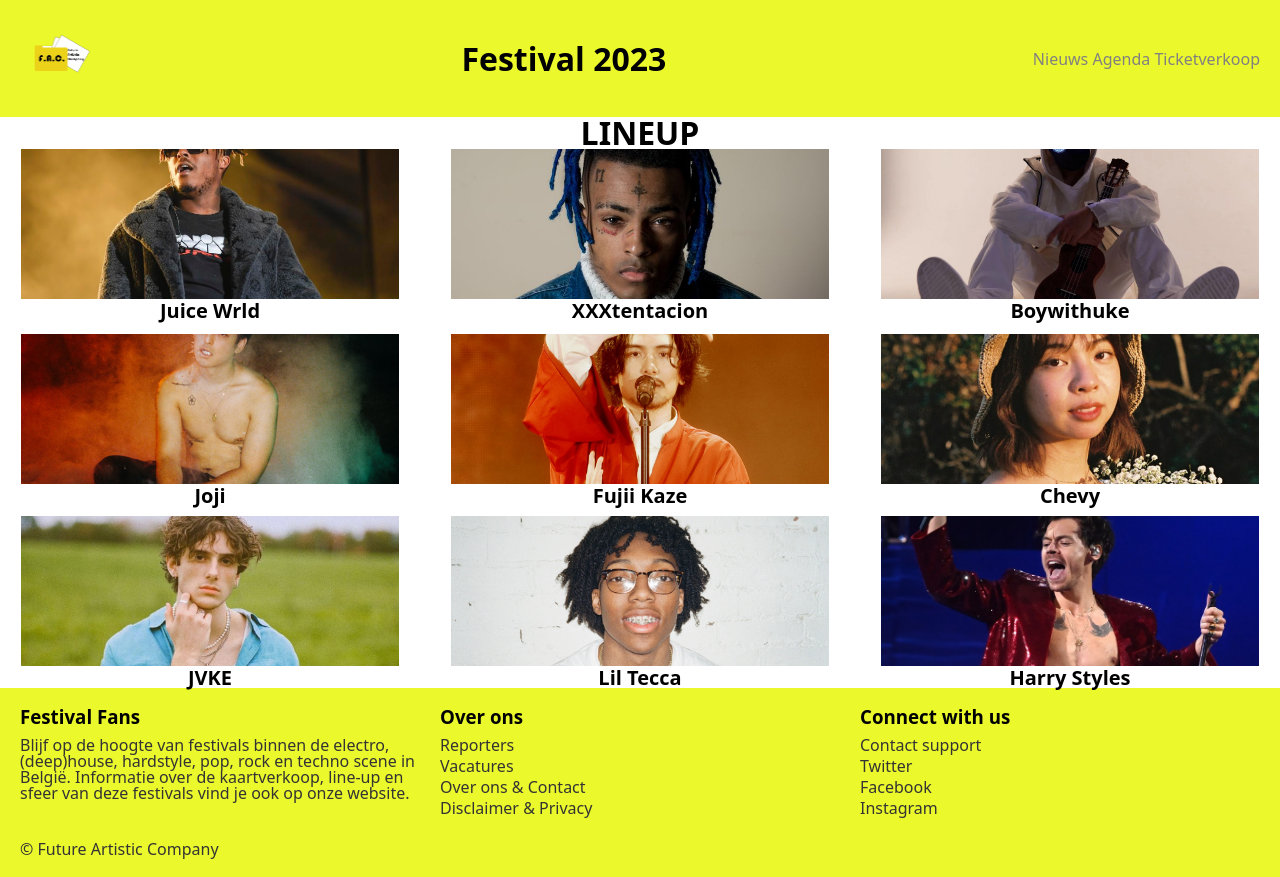
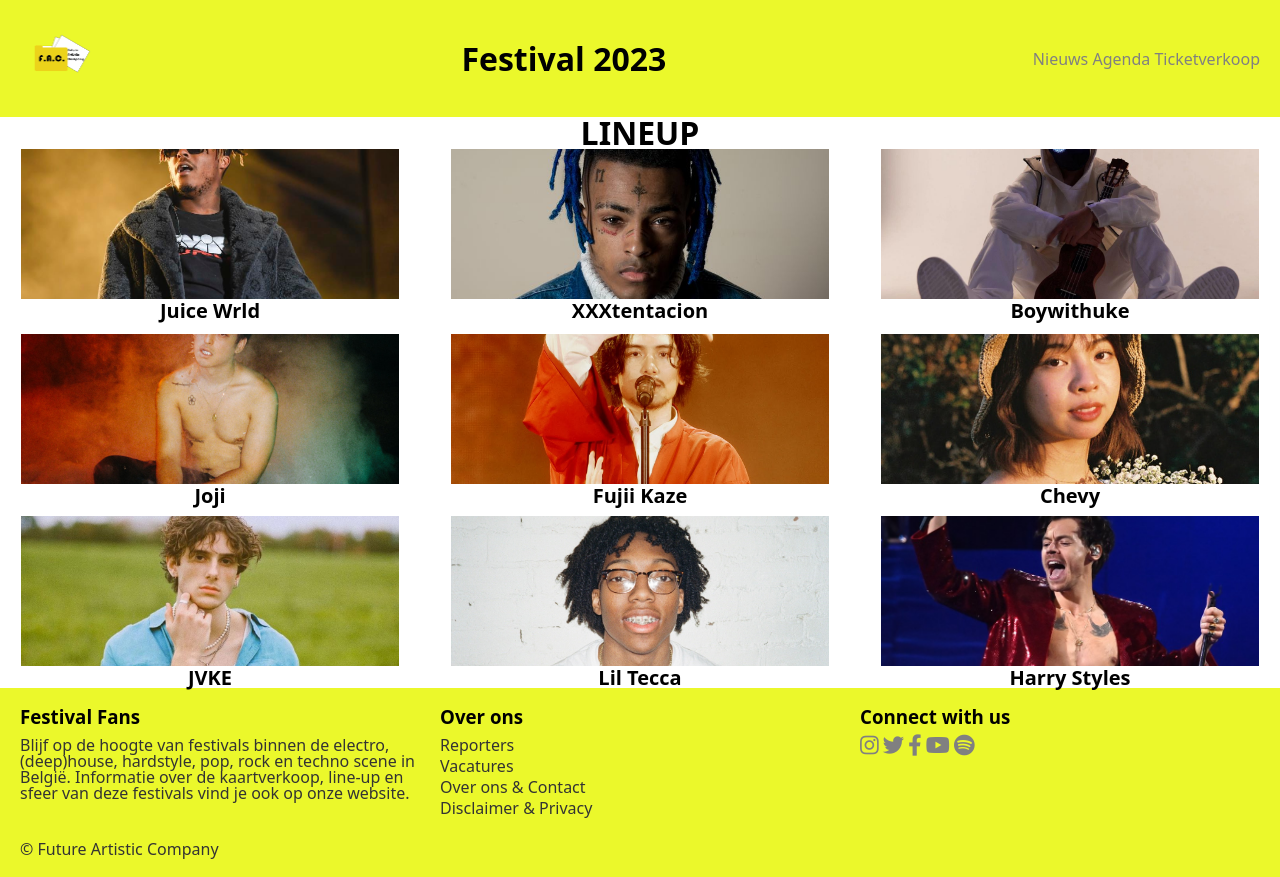
Before and after one commit to yelle-van-der-hoeven-5mmb/Script, a plain HTML site: page Website Platenlabel/index.html in a window 1280 px wide. Drawn offline with Linux system fonts and the light colour scheme.

Commit message:
Verbetering

```diff
--- a/Website Platenlabel/index.html
+++ b/Website Platenlabel/index.html
@@ -4,8 +4,9 @@
     <meta charset="UTF-8">
     <meta http-equiv="X-UA-Compatible" content="IE=edge">
     <meta name="viewport" content="width=device-width, initial-scale=1.0">
-    <title>Titel</title>
+    <title>Future Artistic Company</title>
     <link rel="stylesheet" href="style.css">
+    <link rel="stylesheet" href="https://cdnjs.cloudflare.com/ajax/libs/font-awesome/5.15.3/css/all.min.css">
 </head>
 <body>
     <header>
@@ -57,10 +58,11 @@
         <div class="grid">
           <h3>Connect with us</h3>
           <ul>
-            <li><a href="#">Contact support</a></li>
-            <li><a href="#">Twitter</a></li>
-            <li><a href="#">Facebook</a></li>
-            <li><a href="#">Instagram</a></li>
+            <a href=""><i class="fab fa-instagram fa-lg"></i></a>
+            <a href=""><i class="fab fa-twitter fa-lg"></i></a>
+            <a href=""><i class="fab fa-facebook-f fa-lg"></i></a>
+            <a href=""><i class="fab fa-youtube fa-lg"></i></a>
+            <a href=""><i class="fab fa-spotify fa-lg"></i></a>
           </ul>
         </div>
         <div class="copyright">
```
